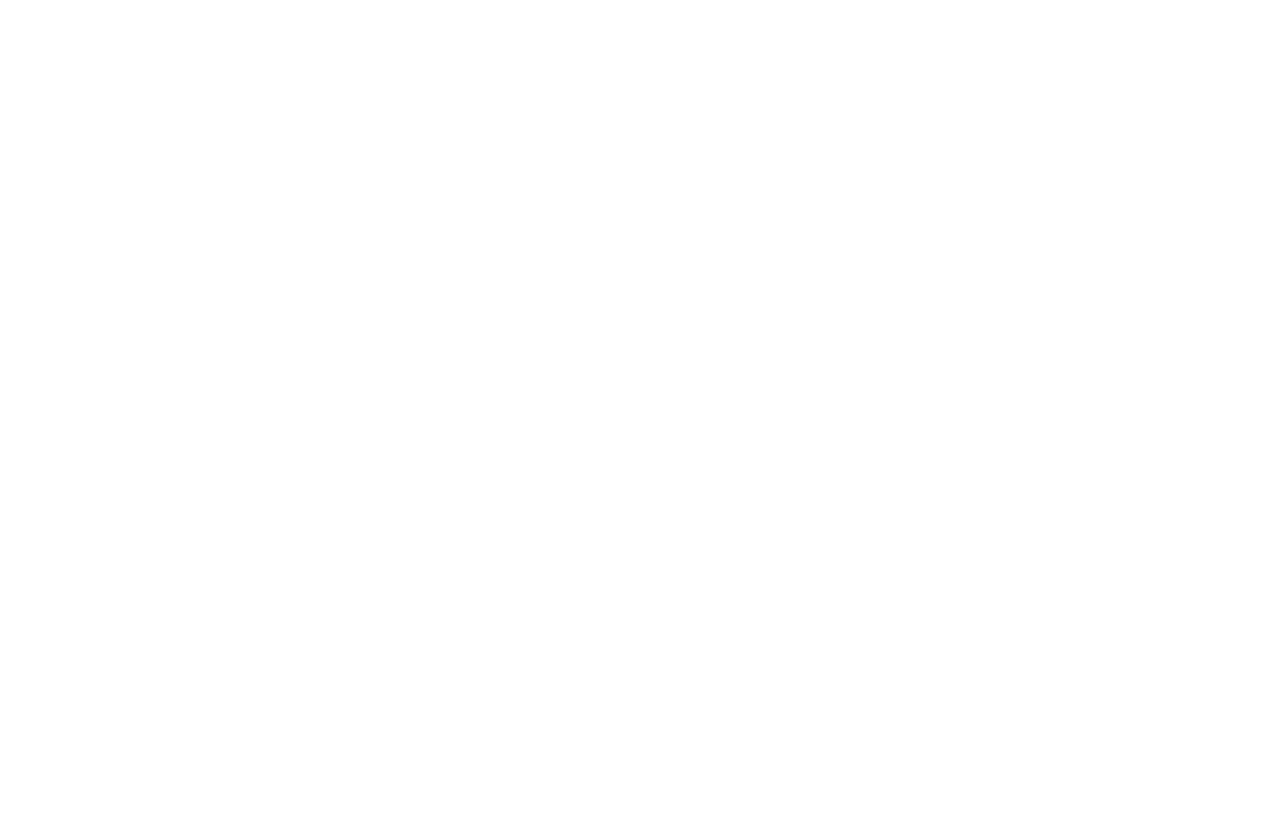
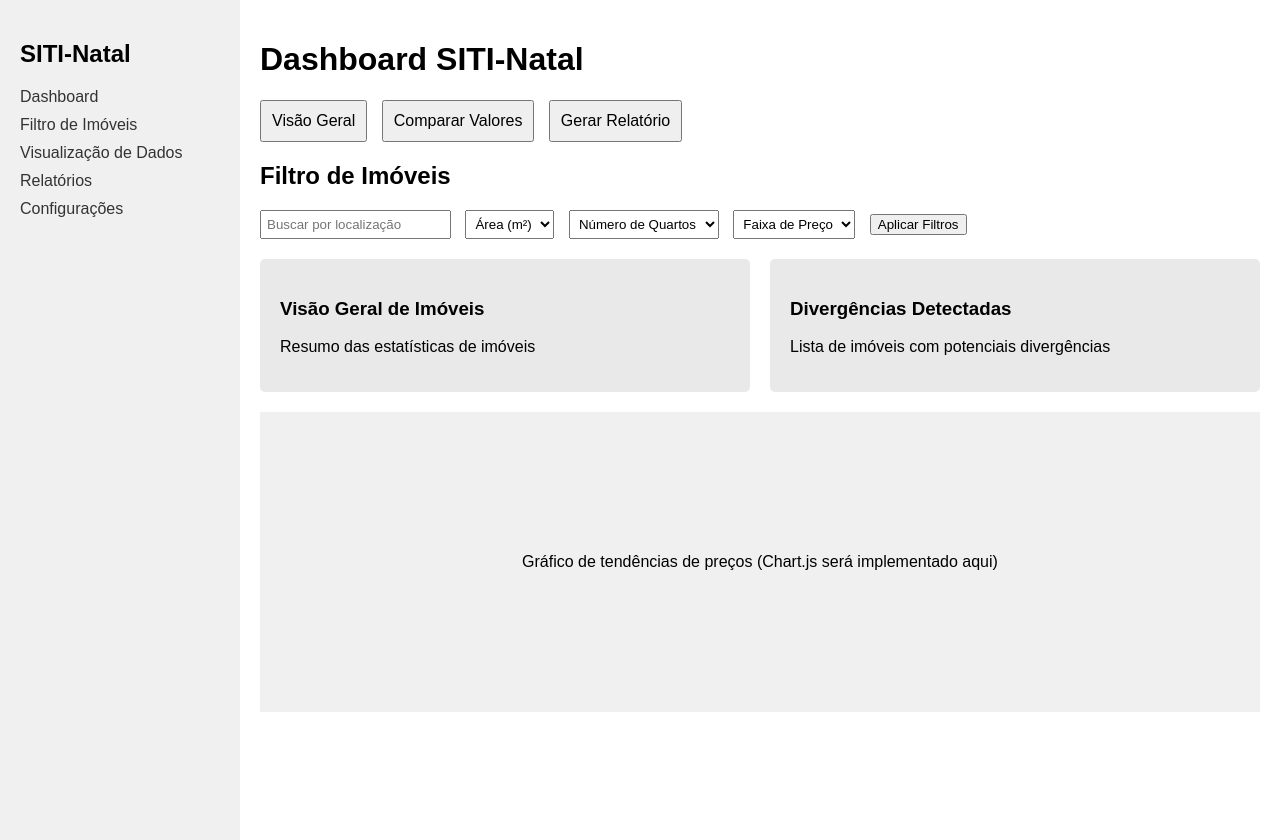
Before and after one commit to Grupo-dos-casas-Softex-FAP/PI_SITIRN_SOFTEX, a Django app: page / in a window 1280 px wide. Before the commit the page is empty. Before the commit the page ends 800 px from the top, so only its background shows below. Run offline with Django 5.2, Linux system fonts and the light colour scheme.

Commit message:
Update home.html

```diff
--- a/web/templates/web/home.html
+++ b/web/templates/web/home.html
@@ -3,5 +3,120 @@
 <head>
     <meta charset="UTF-8">
     <meta name="viewport" content="width=device-width, initial-scale=1.0">
-    <title>Document</title>
+    <title>SITI-Natal Dashboard</title>
+    <style>
+        body {
+            font-family: Arial, sans-serif;
+            margin: 0;
+            padding: 0;
+            display: flex;
+        }
+        .sidebar {
+            width: 200px;
+            background-color: #f0f0f0;
+            height: 100vh;
+            padding: 20px;
+        }
+        .main-content {
+            flex-grow: 1;
+            padding: 20px;
+        }
+        .sidebar ul {
+            list-style-type: none;
+            padding: 0;
+        }
+        .sidebar li {
+            margin-bottom: 10px;
+        }
+        .sidebar a {
+            text-decoration: none;
+            color: #333;
+        }
+        .action-buttons {
+            margin-bottom: 20px;
+        }
+        .action-buttons button {
+            margin-right: 10px;
+            padding: 10px;
+            font-size: 16px;
+        }
+        .dashboard-grid {
+            display: grid;
+            grid-template-columns: repeat(2, 1fr);
+            gap: 20px;
+        }
+        .dashboard-item {
+            background-color: #e9e9e9;
+            padding: 20px;
+            border-radius: 5px;
+        }
+        #property-filter {
+            margin-bottom: 20px;
+        }
+        #property-filter input, #property-filter select {
+            margin-right: 10px;
+            padding: 5px;
+        }
+        #chart-container {
+            width: 100%;
+            height: 300px;
+            background-color: #f0f0f0;
+            margin-top: 20px;
+            display: flex;
+            justify-content: center;
+            align-items: center;
+        }
+    </style>
 </head>
+<body>
+    <div class="sidebar">
+        <h2>SITI-Natal</h2>
+        <ul>
+            <li><a href="#dashboard">Dashboard</a></li>
+            <li><a href="#property-filter">Filtro de Imóveis</a></li>
+            <li><a href="#data-visualization">Visualização de Dados</a></li>
+            <li><a href="#reports">Relatórios</a></li>
+            <li><a href="#settings">Configurações</a></li>
+        </ul>
+    </div>
+    <div class="main-content">
+        <h1>Dashboard SITI-Natal</h1>
+        <div class="action-buttons">
+            <button>Visão Geral</button>
+            <button>Comparar Valores</button>
+            <button>Gerar Relatório</button>
+        </div>
+        <div id="property-filter">
+            <h2>Filtro de Imóveis</h2>
+            <input type="text" placeholder="Buscar por localização">
+            <select>
+                <option>Área (m²)</option>
+            </select>
+            <select>
+                <option>Número de Quartos</option>
+            </select>
+            <select>
+                <option>Faixa de Preço</option>
+            </select>
+            <button>Aplicar Filtros</button>
+        </div>
+        <div class="dashboard-grid">
+            <div class="dashboard-item">
+                <h3>Visão Geral de Imóveis</h3>
+                <p>Resumo das estatísticas de imóveis</p>
+            </div>
+            <div class="dashboard-item">
+                <h3>Divergências Detectadas</h3>
+                <p>Lista de imóveis com potenciais divergências</p>
+            </div>
+        </div>
+        <div id="chart-container">
+            <p>Gráfico de tendências de preços (Chart.js será implementado aqui)</p>
+        </div>
+    </div>
+    <script>
+        // Placeholder para futura implementação do Chart.js
+        console.log("Chart.js será implementado para visualização de dados");
+    </script>
+</body>
+</html>
```
